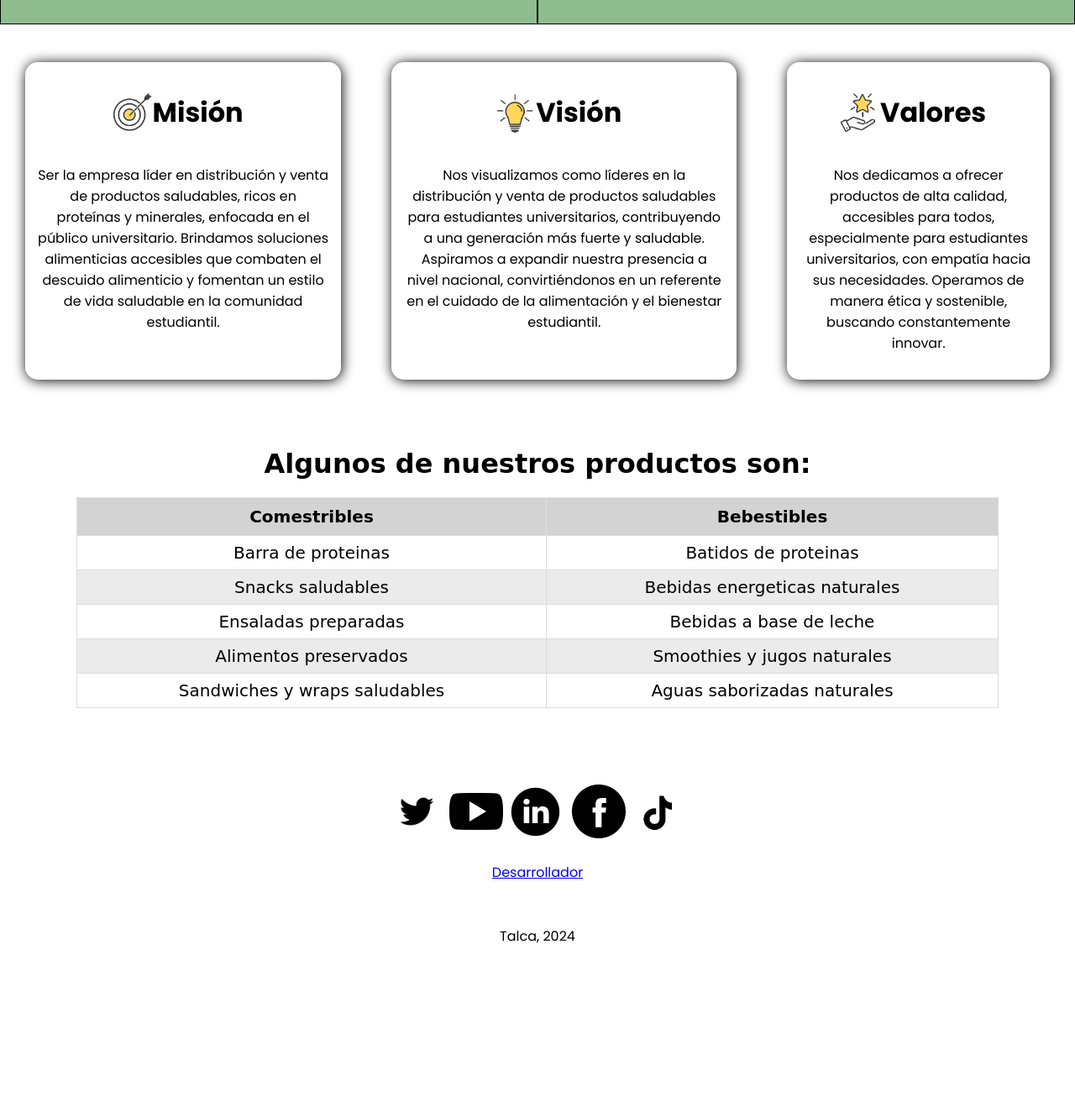
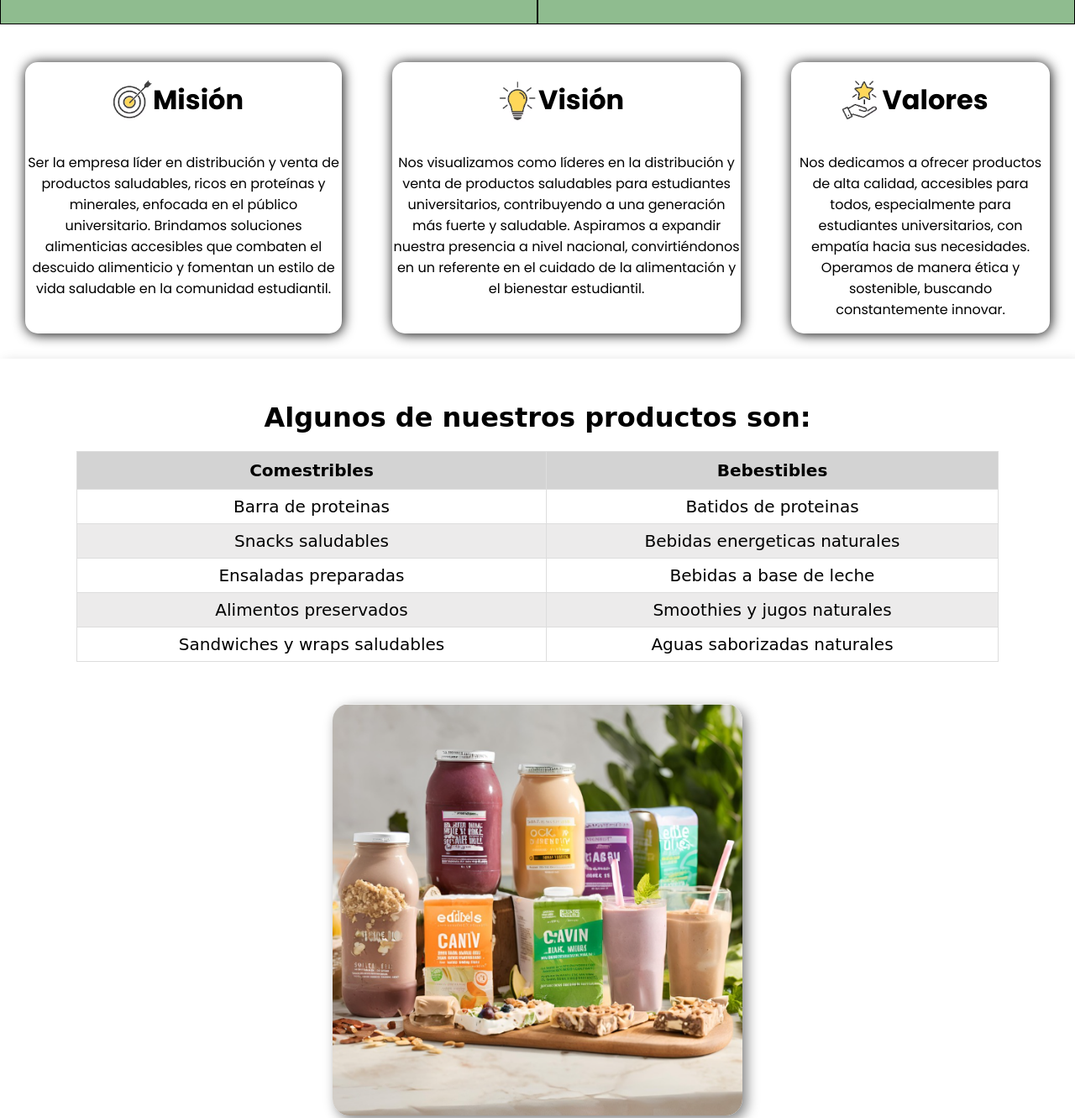
Before and after one commit to GaryVa/Strong-Healthy, a plain HTML site: page index.html in a window 1280 px wide. Shown: the part 1155-2486 px from the top of the page at 84% size. Before the commit the page ends 2313 px from the top, so only its background shows below. Drawn offline with Linux system fonts and the light colour scheme.

Commit message:
arreglos finales

```diff
--- a/css/index.css
+++ b/css/index.css
@@ -2,7 +2,6 @@ body{
     margin: 0;
     padding: 0;
     font-family: Poppins;
-
 }
 
 .cabezera{
@@ -24,7 +23,6 @@ body{
     height: 50px;
     margin-left: 10px;
 }
-
 .boton-info{
     display: none;
 }
@@ -37,6 +35,7 @@ body{
     margin-left: 10px;
     cursor: pointer;
 }
+
 .seccion1{
     display:flex;
     justify-content: center;
@@ -47,7 +46,6 @@ body{
     border: 1px solid black;
     width: 100%;
 }
-
 .img1 img {
     width: 100%;
     height: 100%;
@@ -64,33 +62,28 @@ body{
 .texto1 h1, .texto1 p, .texto2 h2, .texto2 p, .img2 img{
     padding: 15px;
 }
-
 .calificacion label{
     color: gold;
 }
 .parte1, .parte2{
     margin-bottom: -15px;
 }
-
 .img2{
     display:flex;
     align-items: center;
     flex-direction: column;
 }
+
 .seccion2{
     display: flex;
     flex-direction: column;
     border-bottom: 1px solid black;
-
 }
 .tarjeta1, .tarjeta2, .tarjeta3{
     box-shadow: 1px 1px 15px black;
     border-radius: 15px;
-    padding: 15px;
-    margin-bottom: 30px;
-    margin-left: 30px;
-    margin-right: 30px;
-    margin-top: 30px;
+
+    margin:30px;
     display: flex;
     flex-direction: column;
     align-items: center;
@@ -110,10 +103,11 @@ body{
     display: flex;
     flex-direction: column;
     align-items: center;
-    margin-bottom: 40px;
     font-family:cursive;
     padding: 30px;
     border-bottom: 1px solid black;
+    box-shadow: 5px 5px 15px rgba(0, 0, 0, 0.2);
+    margin-bottom: 20px;
 
 }
 table, th, td {
@@ -135,11 +129,14 @@ td {
 tr:nth-child(odd){
     background-color: rgb(236, 235, 235);
 }
-tr:first-child {
-    font-weight: bold;
-}
 tr:hover{
     background-color: rgb(224, 224, 224);
+}
+.seccion3 img{
+    box-shadow: 5px 5px 15px grey;
+    border-radius: 20px;
+    width: 40%;
+    margin: 30px;
 }
 
 .pie{
@@ -176,10 +173,10 @@ tr:hover{
         margin-left: 10px;
         cursor: pointer;
     }
+
     .seccion1{
         display: flex;
         flex-direction: column;
-
     }
     .parte1, .parte2{
         display: flex;
@@ -187,13 +184,13 @@ tr:hover{
         height: 100%;
     }
     .texto1, .texto2, .img1, .img2{
-
         width: 50%;
         height: auto;
     }
     .parte1{
         flex-direction: row-reverse;
     }
+
     .seccion2{
         display: flex;
         flex-direction: row;
@@ -202,10 +199,9 @@ tr:hover{
     .titular{
         display: flex;
         align-items: center;
-    }
-    .titular{
         padding-right: 15px;
     }
+
     .seccion3{
         border-bottom: 0;
     }
--- a/index.html
+++ b/index.html
@@ -115,6 +115,7 @@
                 <td>Aguas saborizadas naturales</td>
             </tr>
         </table>
+        <img src="img/producto.png" alt="Productos">
     </div>
     <div class="pie">
         <div class="mini-imagenes">
```
Also changed, not shown: img/avatar.jpg (deleted), img/producto.png (added), img/productos.png (added).
